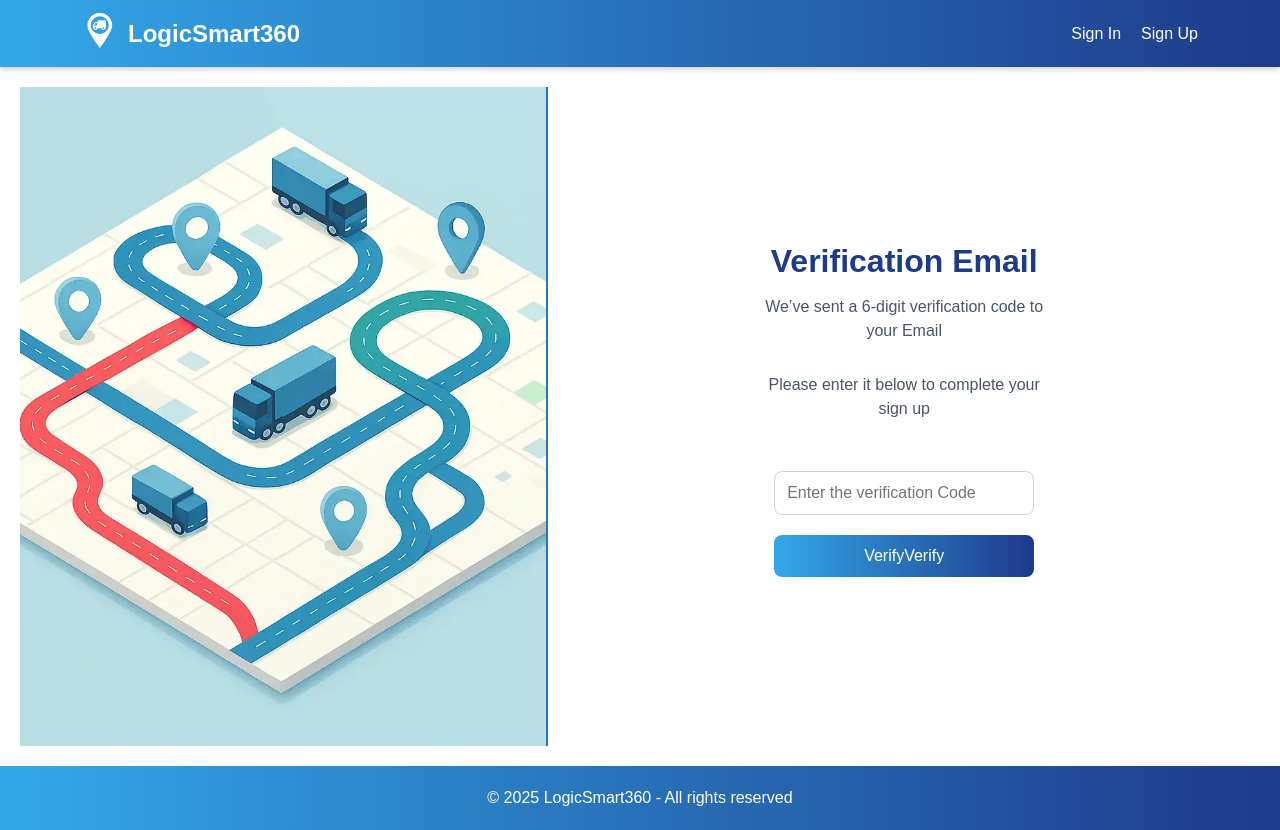
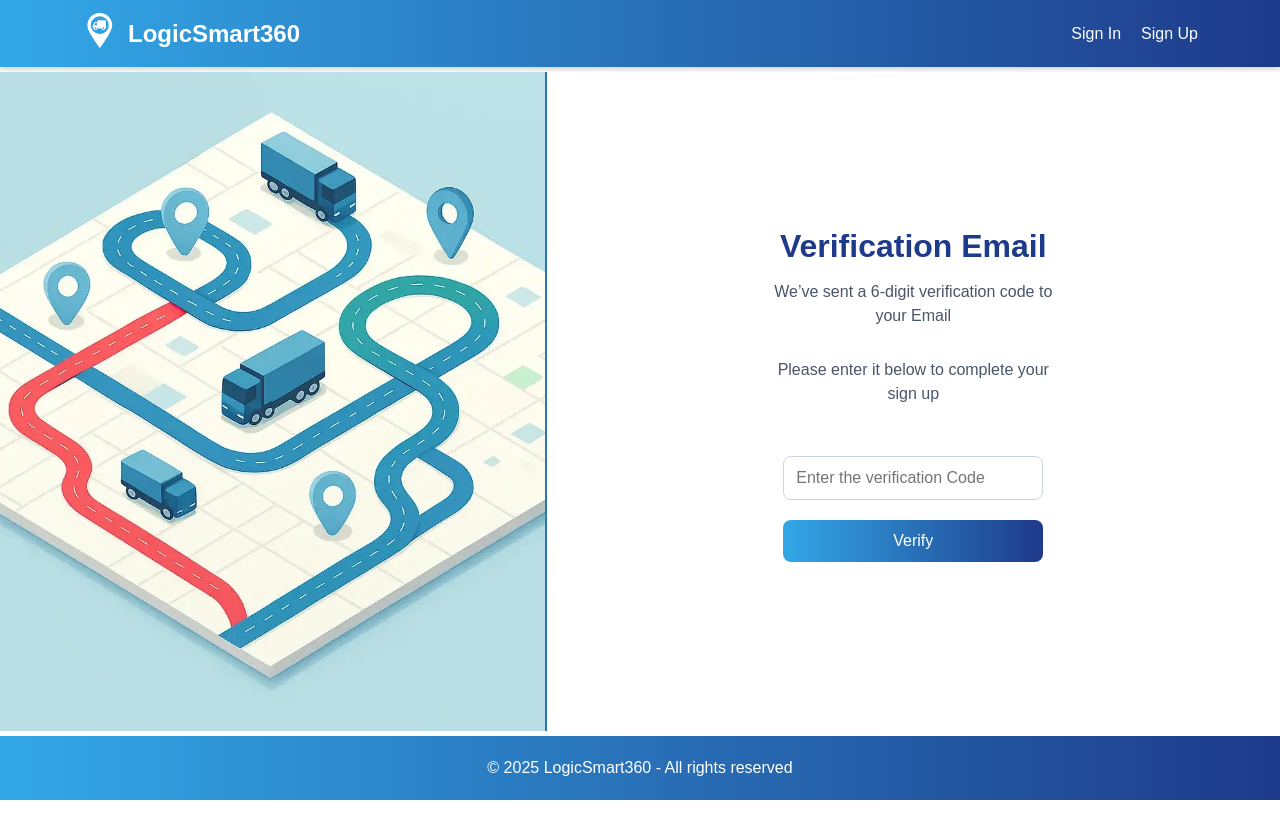
Before and after one commit to Cruz1122/logistics-frontend, a React (Vite) app: page /verify-email in a window 1280 px wide. After the commit the page ends 800 px from the top, so only its background shows below. Built offline with nearby package versions, Linux system fonts and the light colour scheme; no server answers.

Commit message:
fix: Remove padding from body in App.css and update button text in verifyEmail component

```diff
--- a/src/App.css
+++ b/src/App.css
@@ -91,7 +91,7 @@ body {
   justify-content: center; /* Centrado vertical */
   align-items: center;     /* Centrado horizontal */
   text-align: center;
-  padding: 20px;
+  padding: 0px;
   color: black;
 }
 
--- a/src/features/Auth/verifyEmail/verifyEmail.jsx
+++ b/src/features/Auth/verifyEmail/verifyEmail.jsx
@@ -39,7 +39,6 @@ const VerifyEmail = () => {
 
 
             <button type="submit" className="verify-button" disabled={loading}>
-              Verify
               {loading ? "Verifying..." : "Verify"}
             </button>
           </form>
```
